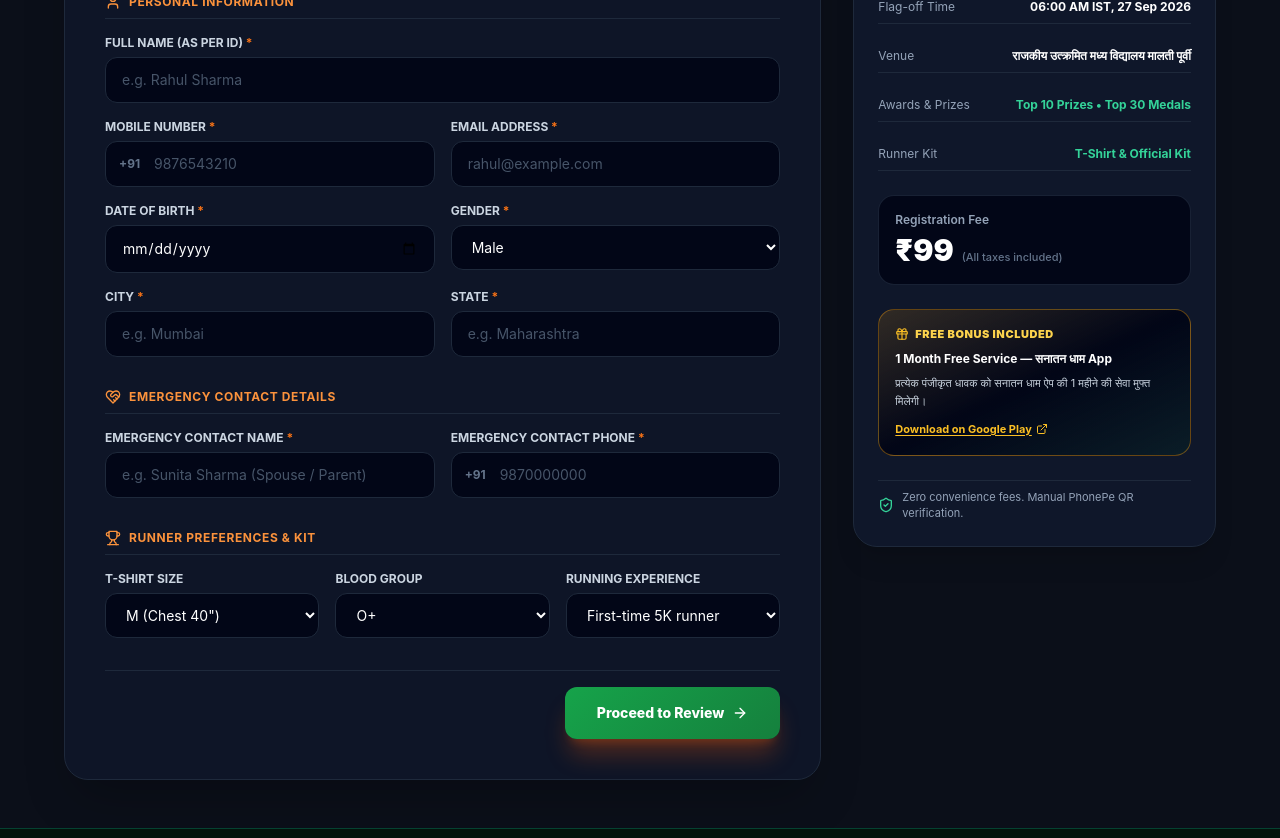
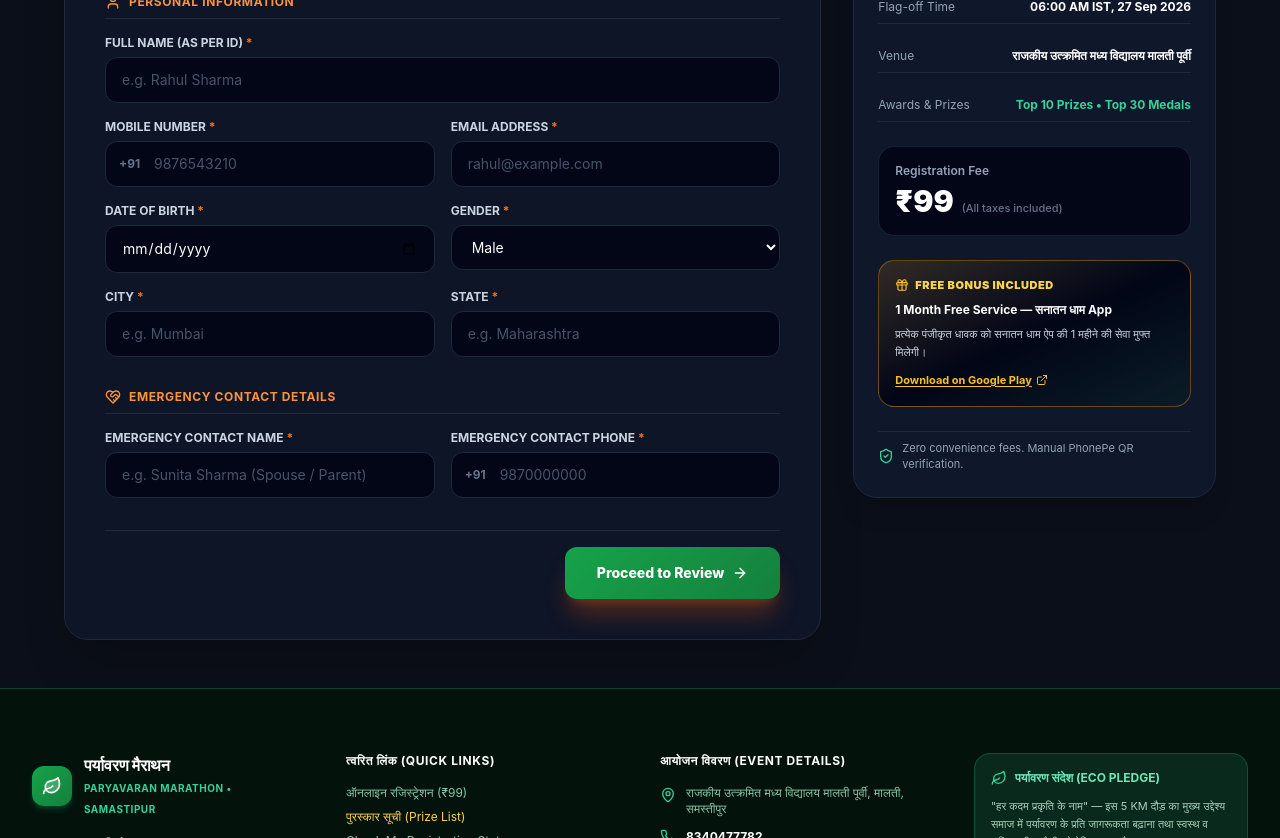
Before and after one commit to Nirajpaul2/paryavaranmarathon, a Next.js app: page /register in a window 1280 px wide. Shown: the part 340-1178 px from the top of the page. Built offline with nearby package versions, Linux system fonts and the light colour scheme.

Commit message:
refactor(register): remove Runner Preferences & Kit section from registration form

```diff
--- a/src/app/register/page.tsx
+++ b/src/app/register/page.tsx
@@ -16,7 +16,6 @@ import {
   AlertTriangle,
   ArrowRight,
   ShieldCheck,
-  Trophy,
   Loader2,
   ChevronLeft,
   Gift,
@@ -47,9 +46,6 @@ export default function RegisterPage() {
     state: "",
     emergencyName: "",
     emergencyMobile: "",
-    tshirtSize: "M",
-    bloodGroup: "O+",
-    runningExp: "First-time 5K runner",
   });
 
   const [fieldErrors, setFieldErrors] = useState<Record<string, string>>({});
@@ -495,77 +491,6 @@ export default function RegisterPage() {
                   </div>
                 </div>
 
-                {/* Section 3: Runner Preferences (Optional) */}
-                <div className="space-y-4">
-                  <h3 className="text-xs font-bold uppercase tracking-wider text-orange-400 border-b border-slate-800 pb-2 flex items-center gap-2">
-                    <Trophy className="w-4 h-4" />
-                    Runner Preferences &amp; Kit
-                  </h3>
-
-                  <div className="grid grid-cols-1 sm:grid-cols-3 gap-4">
-                    <div>
-                      <label className="block text-xs font-bold uppercase text-slate-300 mb-1.5">
-                        T-Shirt Size
-                      </label>
-                      <select
-                        name="tshirtSize"
-                        value={formData.tshirtSize}
-                        onChange={handleInputChange}
-                        className="w-full bg-slate-950 border border-slate-800 rounded-xl px-4 py-3 text-sm text-white focus:outline-none focus:border-orange-500 transition-colors"
-                      >
-                        <option value="XS">XS (Chest 36&quot;)</option>
-                        <option value="S">S (Chest 38&quot;)</option>
-                        <option value="M">M (Chest 40&quot;)</option>
-                        <option value="L">L (Chest 42&quot;)</option>
-                        <option value="XL">XL (Chest 44&quot;)</option>
-                        <option value="XXL">XXL (Chest 46&quot;)</option>
-                      </select>
-                    </div>
-
-                    <div>
-                      <label className="block text-xs font-bold uppercase text-slate-300 mb-1.5">
-                        Blood Group
-                      </label>
-                      <select
-                        name="bloodGroup"
-                        value={formData.bloodGroup}
-                        onChange={handleInputChange}
-                        className="w-full bg-slate-950 border border-slate-800 rounded-xl px-4 py-3 text-sm text-white focus:outline-none focus:border-orange-500 transition-colors"
-                      >
-                        <option value="A+">A+</option>
-                        <option value="A-">A-</option>
-                        <option value="B+">B+</option>
-                        <option value="B-">B-</option>
-                        <option value="O+">O+</option>
-                        <option value="O-">O-</option>
-                        <option value="AB+">AB+</option>
-                        <option value="AB-">AB-</option>
-                        <option value="Unknown">Unknown</option>
-                      </select>
-                    </div>
-
-                    <div>
-                      <label className="block text-xs font-bold uppercase text-slate-300 mb-1.5">
-                        Running Experience
-                      </label>
-                      <select
-                        name="runningExp"
-                        value={formData.runningExp}
-                        onChange={handleInputChange}
-                        className="w-full bg-slate-950 border border-slate-800 rounded-xl px-4 py-3 text-sm text-white focus:outline-none focus:border-orange-500 transition-colors"
-                      >
-                        <option value="First-time 5K runner">First-time 5K runner</option>
-                        <option value="Casual runner (5K)">Casual runner (5K)</option>
-                        <option value="Seasoned 5K runner">Seasoned 5K runner</option>
-                        <option value="First-time 10K runner">First-time 10K runner</option>
-                        <option value="Half Marathon / Marathon runner">
-                          Half / Full Marathoner
-                        </option>
-                      </select>
-                    </div>
-                  </div>
-                </div>
-
                 {/* Submit button */}
                 <div className="pt-4 border-t border-slate-800 flex justify-end">
                   <button
@@ -628,15 +553,6 @@ export default function RegisterPage() {
                       </span>
                       <span className="text-white font-bold">
                         {formData.city}, {formData.state}
-                      </span>
-                    </div>
-
-                    <div>
-                      <span className="text-slate-500 font-semibold uppercase block text-[11px]">
-                        T-Shirt Size &amp; Blood Group
-                      </span>
-                      <span className="text-white font-bold">
-                        Size: {formData.tshirtSize} • {formData.bloodGroup}
                       </span>
                     </div>
 
@@ -729,10 +645,6 @@ export default function RegisterPage() {
                   <span className="text-slate-400">Awards &amp; Prizes</span>
                   <span className="font-bold text-emerald-400">Top 10 Prizes • Top 30 Medals</span>
                 </div>
-                <div className="flex justify-between items-center py-2 border-b border-slate-800">
-                  <span className="text-slate-400">Runner Kit</span>
-                  <span className="font-bold text-emerald-400">T-Shirt &amp; Official Kit</span>
-                </div>
               </div>
 
               {/* Fee Box */}
```
